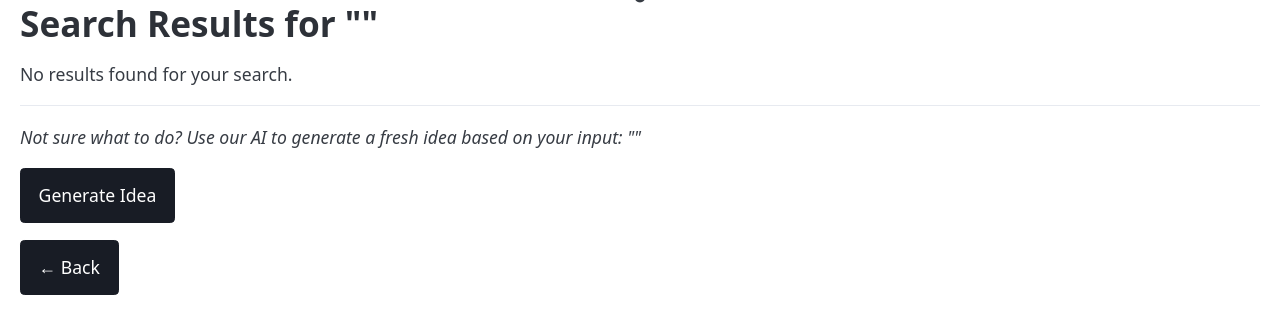
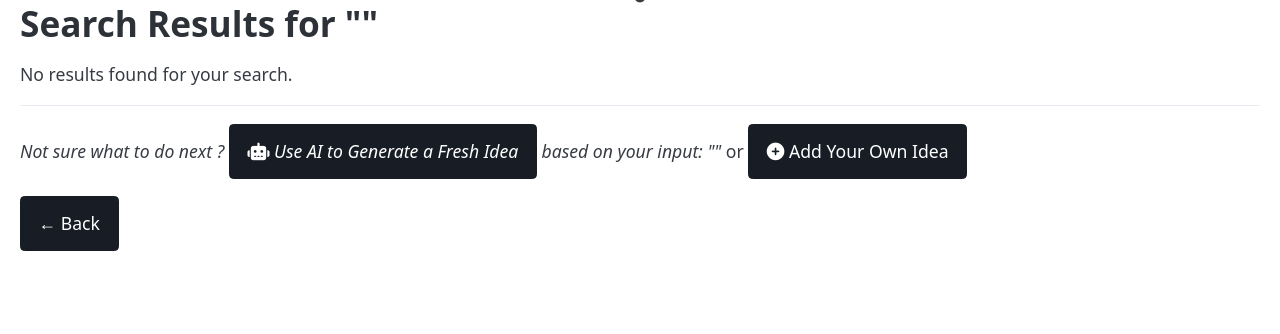
Before and after one commit to nodes-ro/ideas, a Flask app: page /search in a window 1280 px wide. Shown: the part 71-405 px from the top of the page. Run offline with Flask 3, Linux system fonts and the light colour scheme; some libraries are stand-ins or nearby versions.

Commit message:
Refactor search page

```diff
--- a/templates/search_results.html
+++ b/templates/search_results.html
@@ -45,7 +45,7 @@
 <main>
     <header style="display: flex; justify-content: center; align-items: center; width: 100%;">
         <nav>
-            <a data-placement="right" data-tooltip="New idea" href="{{ url_for('index') }}">
+            <a data-placement="right" data-tooltip="Home" href="{{ url_for('index') }}">
                 <i class="fa-regular fa-lightbulb fa-2x"></i>
             </a>
         </nav>
@@ -82,16 +82,21 @@
     <p>No results found for your search.</p>
     <hr/>
     <p>
-      <em>Not sure what to do? Use our AI to generate a fresh idea based on your input: "{{ query }}"</em>
+        <em>Not sure what to do next ? <a class="contrast" href="{{ url_for('ai_reply', message=query) }}"
+                                          role="button">
+            <i class="fa-solid fa-robot"></i> Use AI to Generate a Fresh Idea</a> based on your input: "{{ query
+            }}"</em> or
+        <a class="contrast" href="{{ url_for('index') }}#idea-modal" id="open-modal" role="button">
+            <i class="fas fa-plus-circle"></i> Add Your Own Idea
+        </a>
+
     </p>
-    <p>
-        <a href="{{ url_for('ai_reply', message=query) }}" role="button" class="contrast">Generate Idea</a>
-    </p>
+
     {% endif %}
 
-     <footer class="back-button">
+    <footer class="back-button">
         <button class="contrast" onclick="history.back()">← Back</button>
-      </footer>
+    </footer>
 </main>
 </body>
 </html>
```
Also changed, not shown: templates/index.html (+7 -1 lines).
